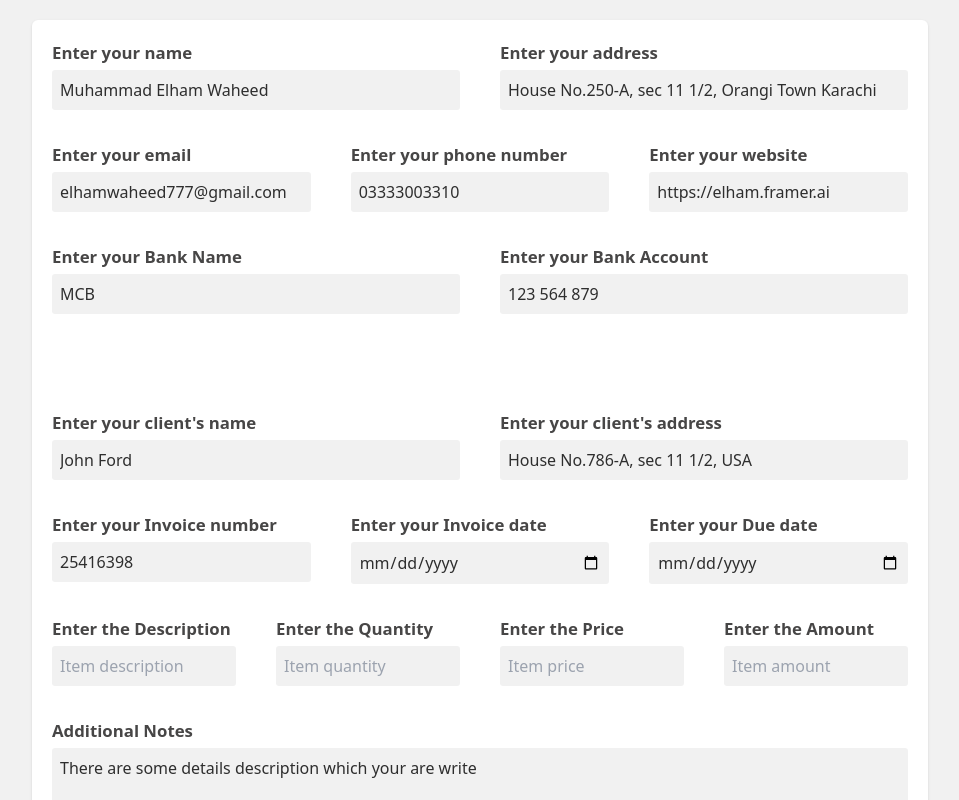
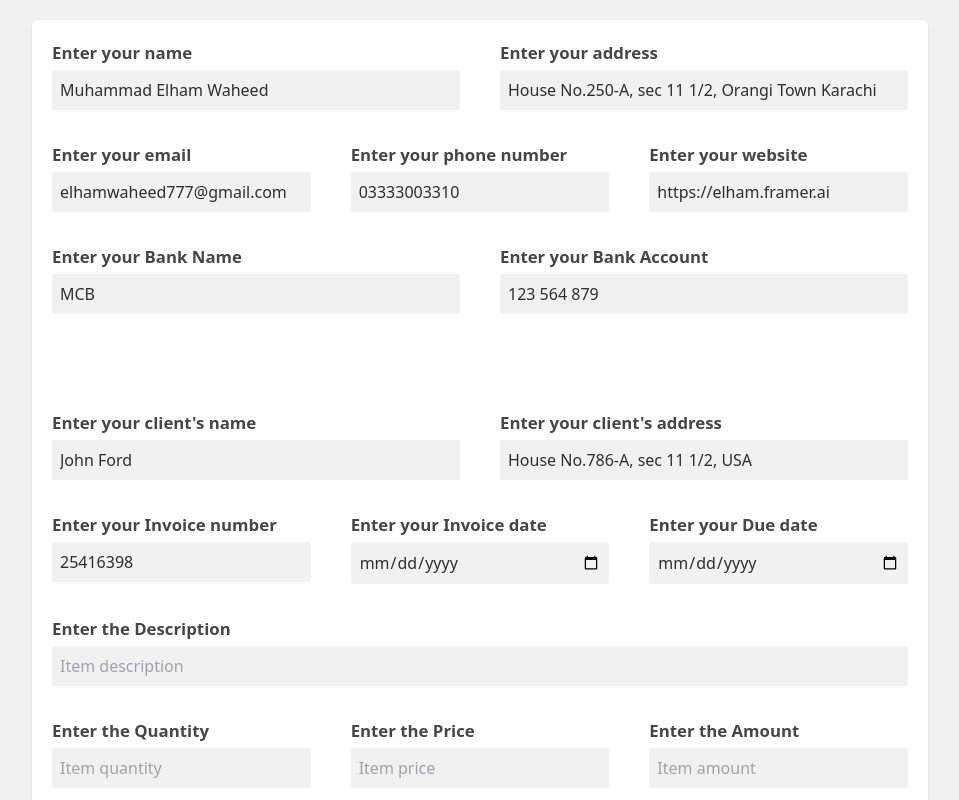
Before and after one commit to MuhammadElham/Invoice-Generator, a React (Vite) app: page / in a window 1280 px wide. Both pictures are taken after a click on the button "Edit Invoice". Shown: the top 800 px of the page, without its empty margins (160-1119 px from the left). Built offline with nearby package versions, Linux system fonts and the light colour scheme.

Commit message:
Working on Table

```diff
--- a/src/components/TableForm.jsx
+++ b/src/components/TableForm.jsx
@@ -11,8 +11,7 @@ const TableForm = ({
   setAmount,
 }) => {
   return (
-    // Yaha Gap dekhna he
-    <div className="md:grid grid-cols-4 gap-10">
+    <>
       <div className="flex flex-col">
         <label htmlFor="description">Enter the Description</label>
         <input
@@ -24,6 +23,7 @@ const TableForm = ({
           onChange={(e) => setDescription(e.target.value)}
         />
       </div>
+      <div className="md:grid grid-cols-3 gap-10">
         <div className="flex flex-col">
           <label htmlFor="quantity">Enter the Quantity</label>
           <input
@@ -58,6 +58,7 @@ const TableForm = ({
           />
         </div>
       </div>
+    </>
   );
 };
 
```
Lines whose indentation alone changed are shown as unchanged.
